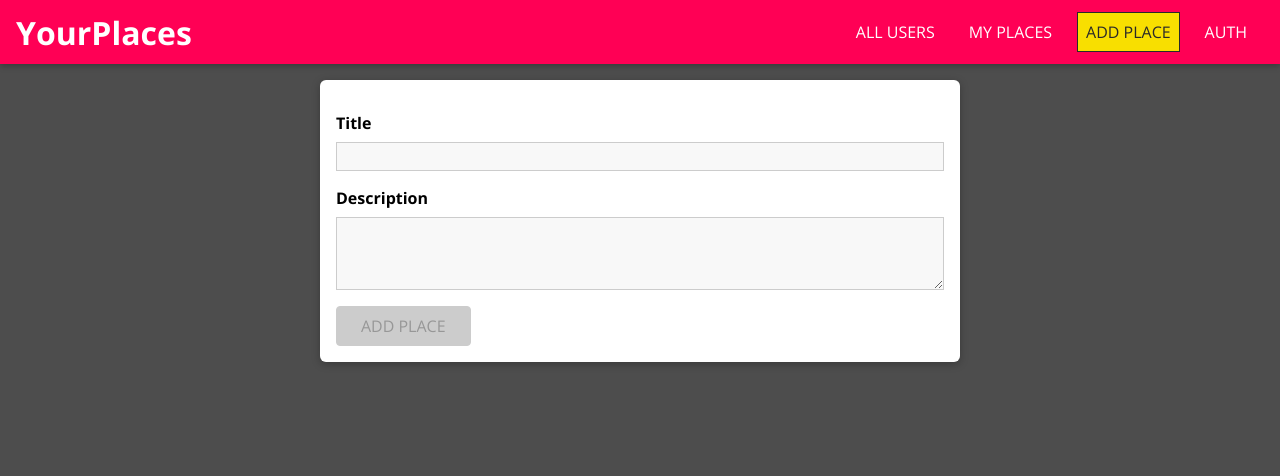
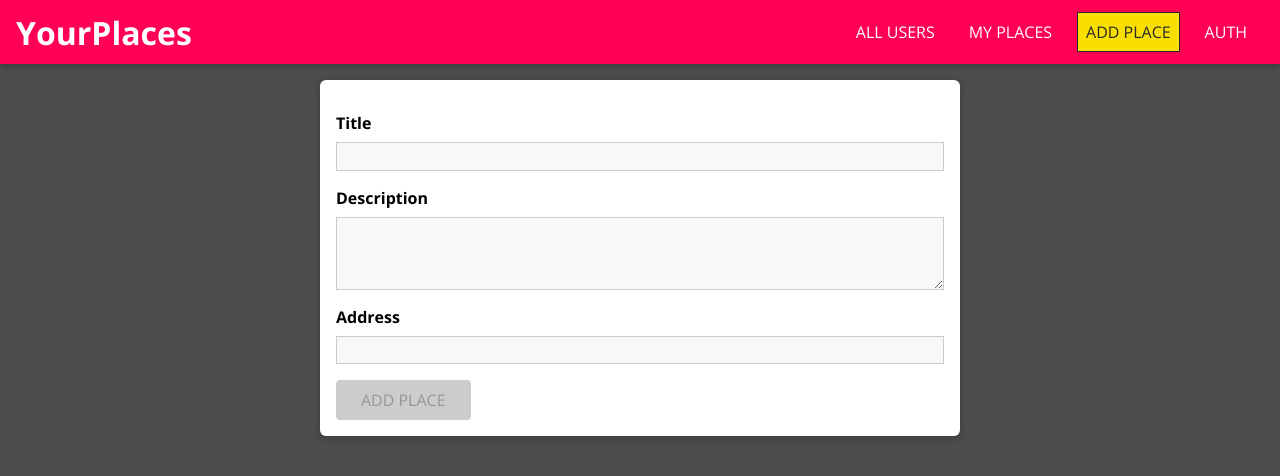
Before and after one commit to jock-citrus/mern-react, a React (Create React App) app: page /places/new in a window 1280 px wide. Shown: the top 476 px of the page. Built offline with nearby package versions, Linux system fonts and the light colour scheme.

Commit message:
add address input field to NewPlace form

```diff
--- a/src/places/pages/NewPlace.js
+++ b/src/places/pages/NewPlace.js
@@ -57,12 +57,16 @@ const NewPlace = () => {
     });
   }, []);
 
+  const placeSubmitHandler = event => {
+    event.preventDefault();
+    console.log('FORM SUBMIT', formState.inputs)
+  }
+
   return (
-    <form className="place-form">
+    <form className="place-form" onSubmit={placeSubmitHandler}>
       <Input
         id="title"
         element="input"
-        type="text"
         label="Title"
         validators={[VALIDATOR_REQUIRED()]}
         errorText="Please enter a valid title."
@@ -76,6 +80,14 @@ const NewPlace = () => {
         errorText="Please enter a valid description (at least 5 characters)."
         onInput={inputHandler}
       />
+      <Input
+        id="address"
+        element="input"
+        label="Address"
+        validators={[VALIDATOR_REQUIRED()]}
+        errorText="Please enter a valid address."
+        onInput={inputHandler}
+      />
       <Button type="submit" disabled={!formState.isValid}>
         ADD PLACE
       </Button>
--- a/src/shared/components/FormElements/Input.js
+++ b/src/shared/components/FormElements/Input.js
@@ -39,7 +39,7 @@ const Input = props => {
 
   const element =
     props.element === 'input' ? (
-      <input id={props.id} type={props.type} value={value} placeholder={props.placeholder} onChange={changeHandler} onBlur={touchHandler}/>
+      <input id={props.id} type={props.type || 'text'} value={value} placeholder={props.placeholder} onChange={changeHandler} onBlur={touchHandler}/>
     ) : (
       <textarea id={props.id} value={value} rows={props.rows || 3} onChange={changeHandler} onBlur={touchHandler}/>
     );
```
